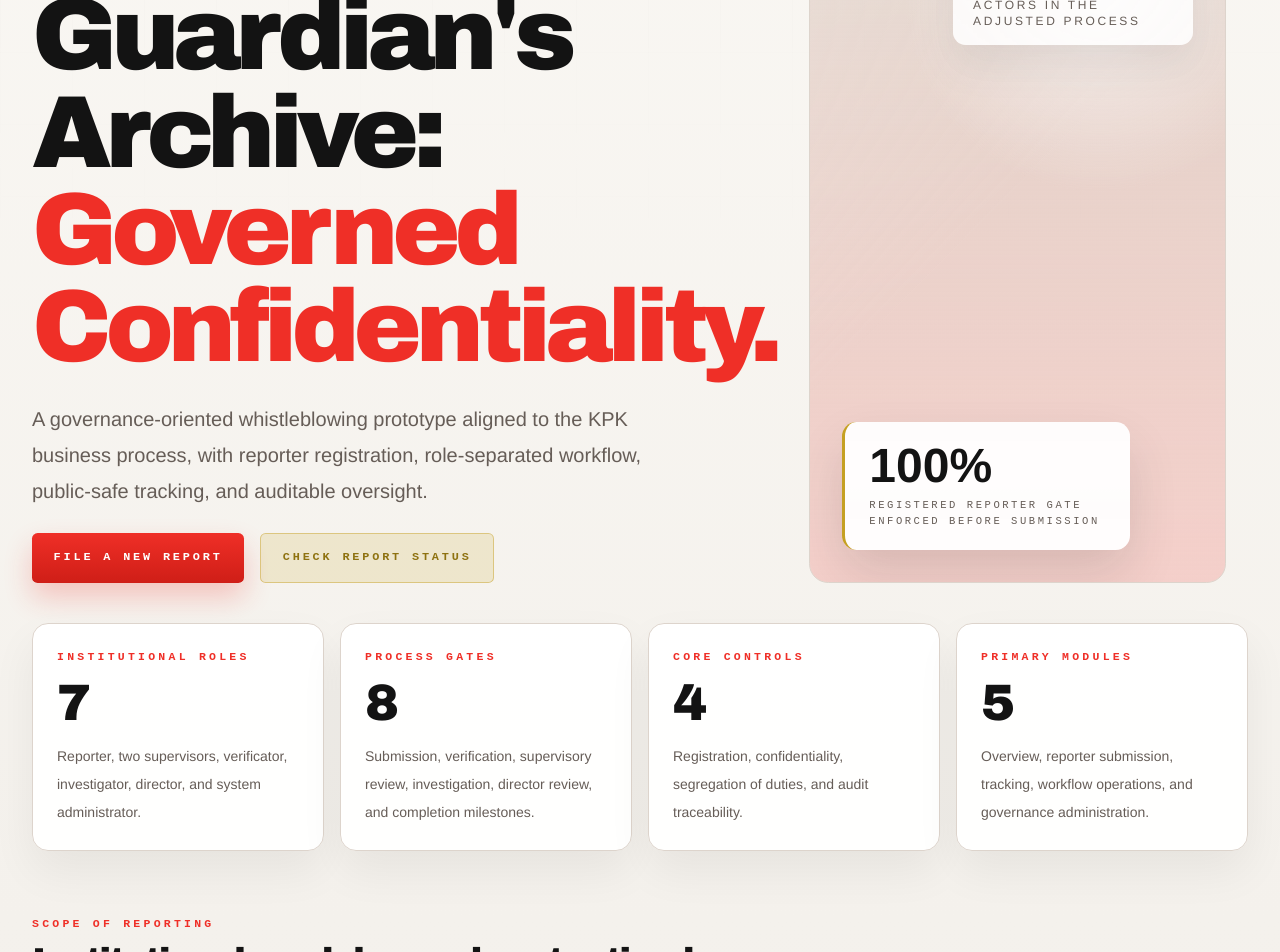
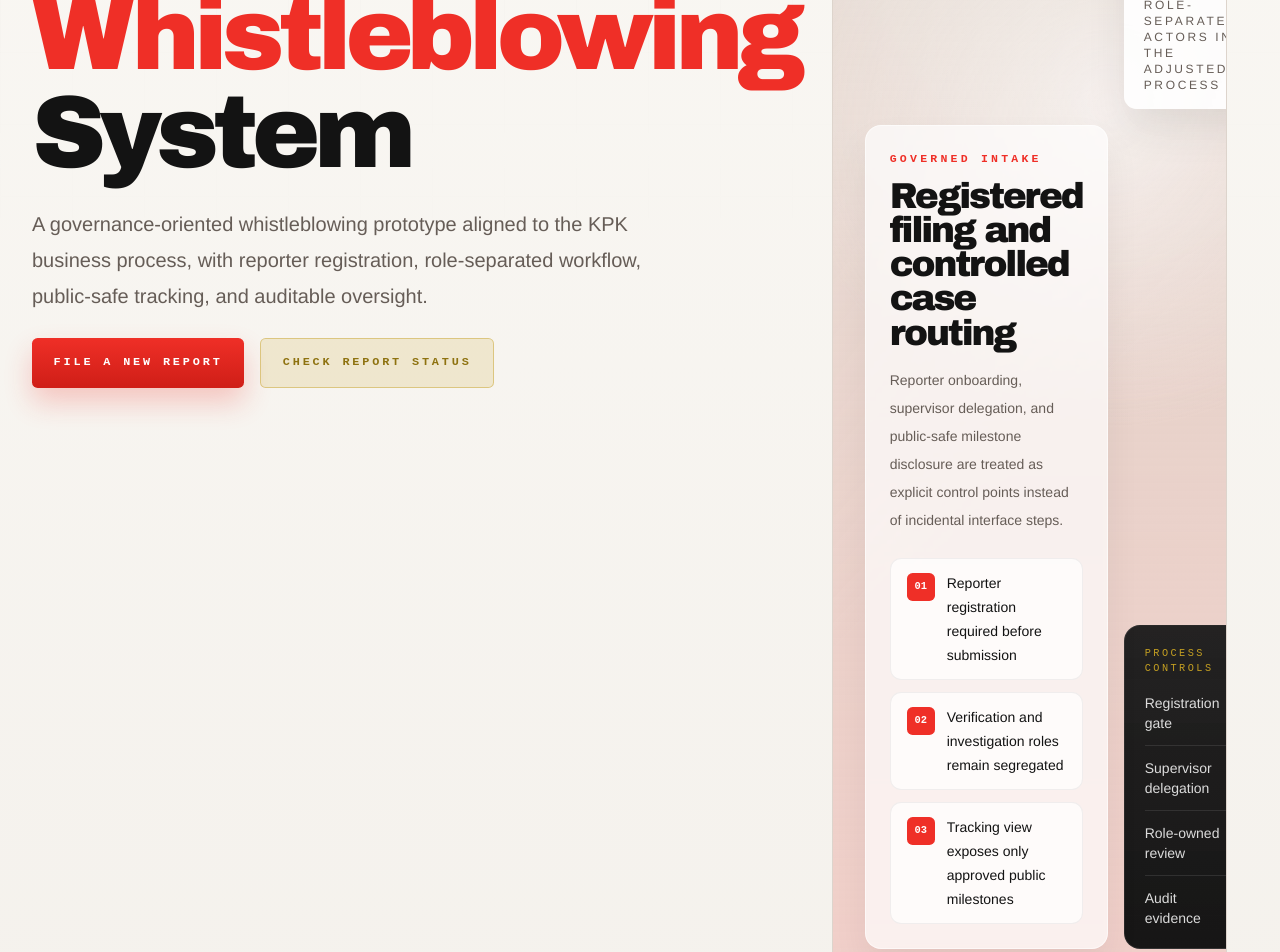
Before and after one commit to aidilikbar/wbs-thesis, a Next.js app in the folder frontend/: page / in a window 1280 px wide. Shown: the part 380-1332 px from the top of the page. Built offline with nearby package versions, Linux system fonts and the light colour scheme; no server answers.

Commit message:
layout fixing

```diff
--- a/frontend/src/app/page.tsx
+++ b/frontend/src/app/page.tsx
@@ -16,8 +16,8 @@
         <div className="space-y-6">
           <p className="eyebrow">Official Integrity Portal</p>
           <h1 className="max-w-4xl text-[clamp(3.3rem,8vw,6.4rem)]">
-            The Guardian&apos;s Archive:
-            <span className="block text-[var(--primary)]">Governed Confidentiality.</span>
+            KPK
+            <span className="block text-[var(--primary)]">Whistleblowing</span> System
           </h1>
           <p className="max-w-2xl text-xl leading-9 text-[var(--muted)]">
             A governance-oriented whistleblowing prototype aligned to the KPK business process,
@@ -33,9 +33,11 @@
           </div>
         </div>
 
-        <div className="relative min-h-[420px] overflow-hidden rounded-[1.2rem] border border-[var(--panel-border)] bg-[linear-gradient(180deg,rgba(216,203,192,0.8),rgba(239,47,39,0.18))]">
+        <div className="relative overflow-hidden rounded-[1.2rem] border border-[var(--panel-border)] bg-[linear-gradient(180deg,rgba(216,203,192,0.8),rgba(239,47,39,0.18))] p-6 sm:p-8">
           <div className="absolute inset-0 bg-[radial-gradient(circle_at_70%_20%,rgba(255,255,255,0.62),transparent_30%),linear-gradient(135deg,rgba(255,255,255,0.24),transparent_48%)]" />
-          <div className="absolute right-8 top-8 max-w-[15rem] rounded-[0.8rem] bg-white/84 px-5 py-4 shadow-[0_20px_40px_rgba(19,19,19,0.08)]">
+          <div className="relative grid min-h-[360px] gap-4 lg:grid-cols-[1.1fr_0.9fr] lg:grid-rows-[auto_1fr_auto]">
+            <div className="lg:col-start-2 lg:row-start-1 lg:justify-self-end">
+              <div className="max-w-[15rem] rounded-[0.8rem] bg-white/90 px-5 py-4 shadow-[0_20px_40px_rgba(19,19,19,0.08)]">
                 <p className="font-mono text-[0.64rem] uppercase tracking-[0.24em] text-[var(--primary)]">
                   Confidential Access
                 </p>
@@ -44,11 +46,67 @@
                   Role-separated actors in the adjusted process
                 </p>
               </div>
-          <div className="absolute bottom-8 left-8 max-w-[18rem] rounded-[0.9rem] border-l-[3px] border-[var(--secondary)] bg-white/94 px-6 py-5 shadow-[0_24px_50px_rgba(19,19,19,0.12)]">
+            </div>
+
+            <div className="lg:col-start-1 lg:row-start-2">
+              <div className="rounded-[1rem] border border-white/55 bg-white/68 p-6 shadow-[0_18px_36px_rgba(19,19,19,0.06)] backdrop-blur-[2px]">
+                <p className="eyebrow">Governed Intake</p>
+                <h2 className="mt-3 text-4xl">Registered filing and controlled case routing</h2>
+                <p className="mt-4 max-w-xl text-sm leading-7 text-[var(--muted)]">
+                  Reporter onboarding, supervisor delegation, and public-safe milestone disclosure are treated as explicit control points instead of incidental interface steps.
+                </p>
+                <div className="mt-6 space-y-3">
+                  {[
+                    "Reporter registration required before submission",
+                    "Verification and investigation roles remain segregated",
+                    "Tracking view exposes only approved public milestones",
+                  ].map((item, index) => (
+                    <div
+                      key={item}
+                      className="grid grid-cols-[auto_1fr] items-start gap-3 rounded-[0.7rem] border border-[rgba(19,19,19,0.06)] bg-white/72 px-4 py-3"
+                    >
+                      <span className="mt-0.5 flex h-7 w-7 items-center justify-center rounded-[0.35rem] bg-[var(--primary)] font-mono text-[0.65rem] font-bold text-white">
+                        {String(index + 1).padStart(2, "0")}
+                      </span>
+                      <p className="text-sm leading-6 text-[var(--foreground)]">{item}</p>
+                    </div>
+                  ))}
+                </div>
+              </div>
+            </div>
+
+            <div className="lg:col-start-2 lg:row-start-2 lg:self-end">
+              <div className="dark-card rounded-[1rem] border border-white/8 p-5">
+                <p className="font-mono text-[0.64rem] uppercase tracking-[0.24em] text-[var(--secondary)]">
+                  Process Controls
+                </p>
+                <div className="mt-4 space-y-3">
+                  {[
+                    "Registration gate",
+                    "Supervisor delegation",
+                    "Role-owned review",
+                    "Audit evidence",
+                  ].map((item) => (
+                    <div
+                      key={item}
+                      className="flex items-center justify-between gap-4 border-b border-white/10 pb-3 last:border-b-0 last:pb-0"
+                    >
+                      <p className="text-sm text-white/84">{item}</p>
+                      <span className="h-2.5 w-2.5 rounded-full bg-[var(--secondary)]" />
+                    </div>
+                  ))}
+                </div>
+              </div>
+            </div>
+
+            <div className="lg:col-start-1 lg:row-start-3 lg:self-end">
+              <div className="max-w-[20rem] rounded-[0.9rem] border-l-[3px] border-[var(--secondary)] bg-white/94 px-6 py-5 shadow-[0_24px_50px_rgba(19,19,19,0.12)]">
                 <p className="text-5xl font-black leading-none">100%</p>
                 <p className="mt-2 font-mono text-[0.66rem] uppercase tracking-[0.24em] text-[var(--muted)]">
                   Registered reporter gate enforced before submission
                 </p>
+              </div>
+            </div>
           </div>
         </div>
       </section>
```
Lines whose indentation alone changed are shown as unchanged.
